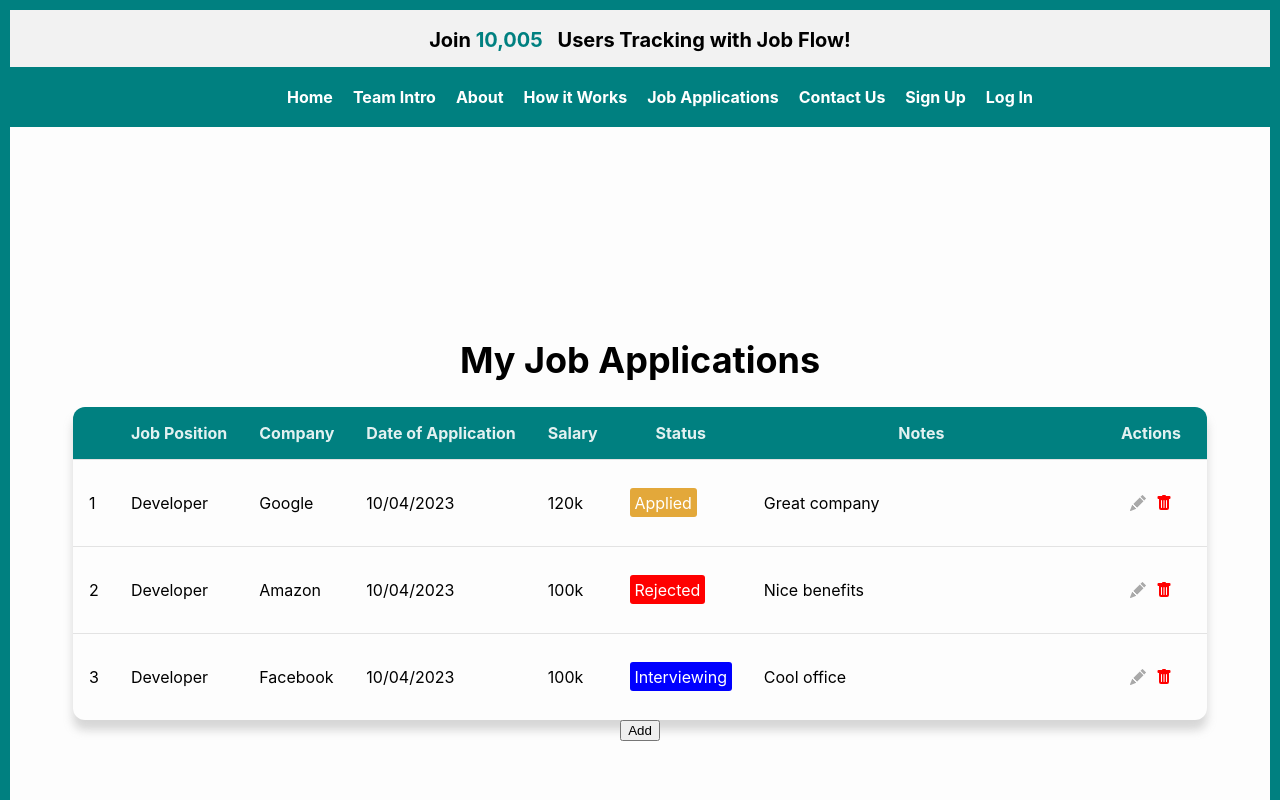
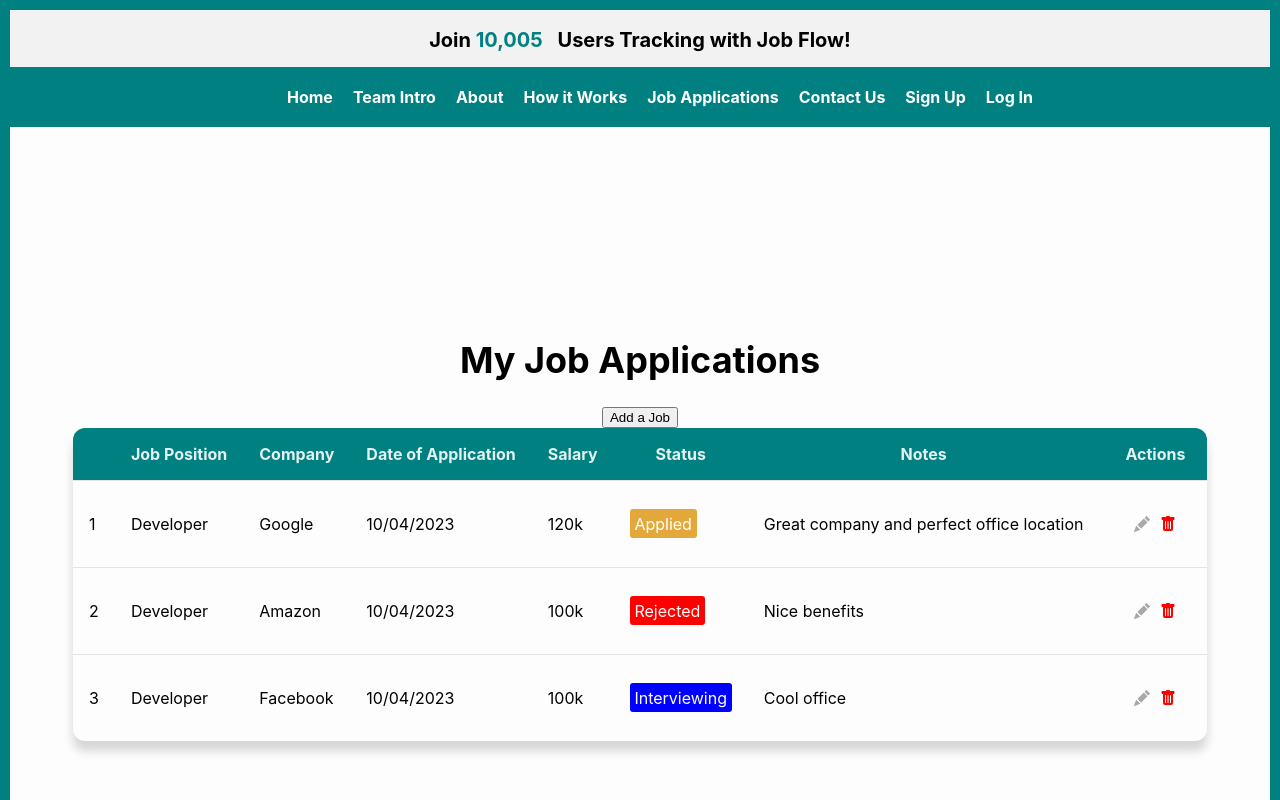
Before and after one commit to irina-sheveliova/CFG-Job-tracker, a React (Create React App) app in the folder client/: page /Applications in a window 1280 px wide. Shown: the top 800 px of the page. Built offline with nearby package versions, Linux system fonts and the light colour scheme; a web font is replaced by a local one.

Commit message:
added delete rows functionality

```diff
--- a/client/src/components/JobApplications/JobApplications.jsx
+++ b/client/src/components/JobApplications/JobApplications.jsx
@@ -6,9 +6,9 @@ import axios from 'axios';
 import { BsFillTrashFill, BsFillPencilFill } from "react-icons/bs";
 
 
-function JobApplications({ rows }) {
+function JobApplications({ rows, deleteJob }) {
 
-    // accepts the rows prop from JobsIndex
+    // this function accepts the rows and deleteJob props from JobsIndex
 
     return (
         // <React.Fragment>
@@ -29,6 +29,10 @@ function JobApplications({ rows }) {
                 <tbody>
                     {
                         rows.map((row, idx) => {
+
+                            // converts the first character of the status to uppercase
+                            const statusUpper = row.status.charAt(0).toUpperCase() + row.status.slice(1);
+
                             return <tr key={idx}>
                                 <td>{row.id}</td>
                                 <td>{row.job_position}</td>
@@ -36,68 +40,20 @@ function JobApplications({ rows }) {
                                 <td>{row.doa}</td>
                                 <td>{row.salary}</td>
                                 <td>
-                                    <span className={`label label-${row.status}`}>
-                                        {row.status}
+                                    <span className={`label label-${statusUpper}`}>
+                                        {statusUpper}
                                     </span>
                                 </td>
                                 <td className="fill-out">{row.notes}</td>
                                 <td>
-                                    <span className="table-actions"><BsFillPencilFill className="edit-button" /><BsFillTrashFill className='delete-button' />
+                                    <span className="table-actions"><BsFillPencilFill className="edit-button" /><BsFillTrashFill
+                                        className='delete-button'
+                                        onClick={() => deleteJob(idx)} />
                                     </span>
                                 </td>
                             </tr>
                         })
                     }
-
-                    {/* <tr>
-                        <td>1 </td>
-                        <td> Full Stack Developer </td>
-                        <td> Google</td>
-
-                        <td> 08/05/2023</td>
-                        <td> 150k</td>
-                        <td>
-                            <span className="label label-applied"> Applied </span>
-                        </td>
-                        <td >
-                            <span className="table-actions" ><BsFillPencilFill className="edit-button" /><BsFillTrashFill className='delete-button' />
-                            </span>
-                        </td>
-                        <td> Really like the company culture</td>
-                    </tr>
-
-                    <tr>
-                        <td>2 </td>
-                        <td> Android Developer </td>
-                        <td> Amazon</td>
-
-                        <td> 01/05/2023</td>
-                        <td> 120k</td>
-                        <td>
-                            <span className="label label-interviewing"> Interviewing </span>
-                        </td>
-                        <td>
-                            <span className="table-actions">
-                                <BsFillPencilFill className="edit-button" /> <BsFillTrashFill className='delete-button' /></span>
-                        </td>
-                        <td> First interview went well</td>
-                    </tr>
-                    <tr>
-                        <td>3 </td>
-                        <td> Front end developer </td>
-                        <td> Asos</td>
-
-                        <td> 20/04/2023</td>
-                        <td> 90k</td>
-                        <td>
-                            <span className="label label-rejected"> Rejected </span>
-                        </td>
-                        <td>
-                            <span className="table-actions"><BsFillPencilFill className="edit-button" /><BsFillTrashFill className='delete-button' />
-                            </span>
-                        </td>
-                        <td> They will keep my CV on record</td>
-                    </tr> */}
                 </tbody>
             </table>
         </div>
@@ -107,15 +63,4 @@ function JobApplications({ rows }) {
 };
 
 
-
-
-
-
-
-
-
-
-
-
-
 export default JobApplications;
--- a/client/src/components/JobApplications/JobsIndex.jsx
+++ b/client/src/components/JobApplications/JobsIndex.jsx
@@ -3,21 +3,20 @@ import JobApplications from "./JobApplications";
 import Modal from './Modal.jsx';
 import './JobsIndex.css';
 
-
-
 function JobsIndex() {
 
     const [modalOpen, setModalOpen] = useState(false);
 
-    const rows = [
+    // setting the values for rows
+    const [rows, setRows] = useState([
         {
             id: "1",
             job_position: "Developer",
             company: "Google",
             doa: "10/04/2023",
             salary: "120k",
-            status: "Applied",
-            notes: "Great company",
+            status: "applied",
+            notes: "Great company and perfect office location",
         },
         {
             id: "2",
@@ -25,7 +24,7 @@ function JobsIndex() {
             company: "Amazon",
             doa: "10/04/2023",
             salary: "100k",
-            status: "Rejected",
+            status: "rejected",
             notes: "Nice benefits",
         },
         {
@@ -34,16 +33,24 @@ function JobsIndex() {
             company: "Facebook",
             doa: "10/04/2023",
             salary: "100k",
-            status: "Interviewing",
+            status: "interviewing",
             notes: "Cool office",
         }
-    ]
+    ]);
+
+    // Function to delete a row from the table
+    // It filters through the set rows array.If the current index is NOT equal to the target index, rows gets added,
+    // else it will not get added and be deleted
+    const handleDelete = (targetIndex) => {
+        setRows(rows.filter((_, idx) => idx !== targetIndex));
+    };
+
 
     return (
         <div className="index-div">
             <h1>My Job Applications</h1>
-            <JobApplications rows={rows} />
-            <button className="btn" onClick={() => setModalOpen(true)}> Add</button>
+            <button className="btn" onClick={() => setModalOpen(true)}> Add a Job</button>
+            <JobApplications rows={rows} deleteJob={handleDelete} />
             {modalOpen && <Modal closeModal={() => setModalOpen(false)} />}
         </div>
     );
```
